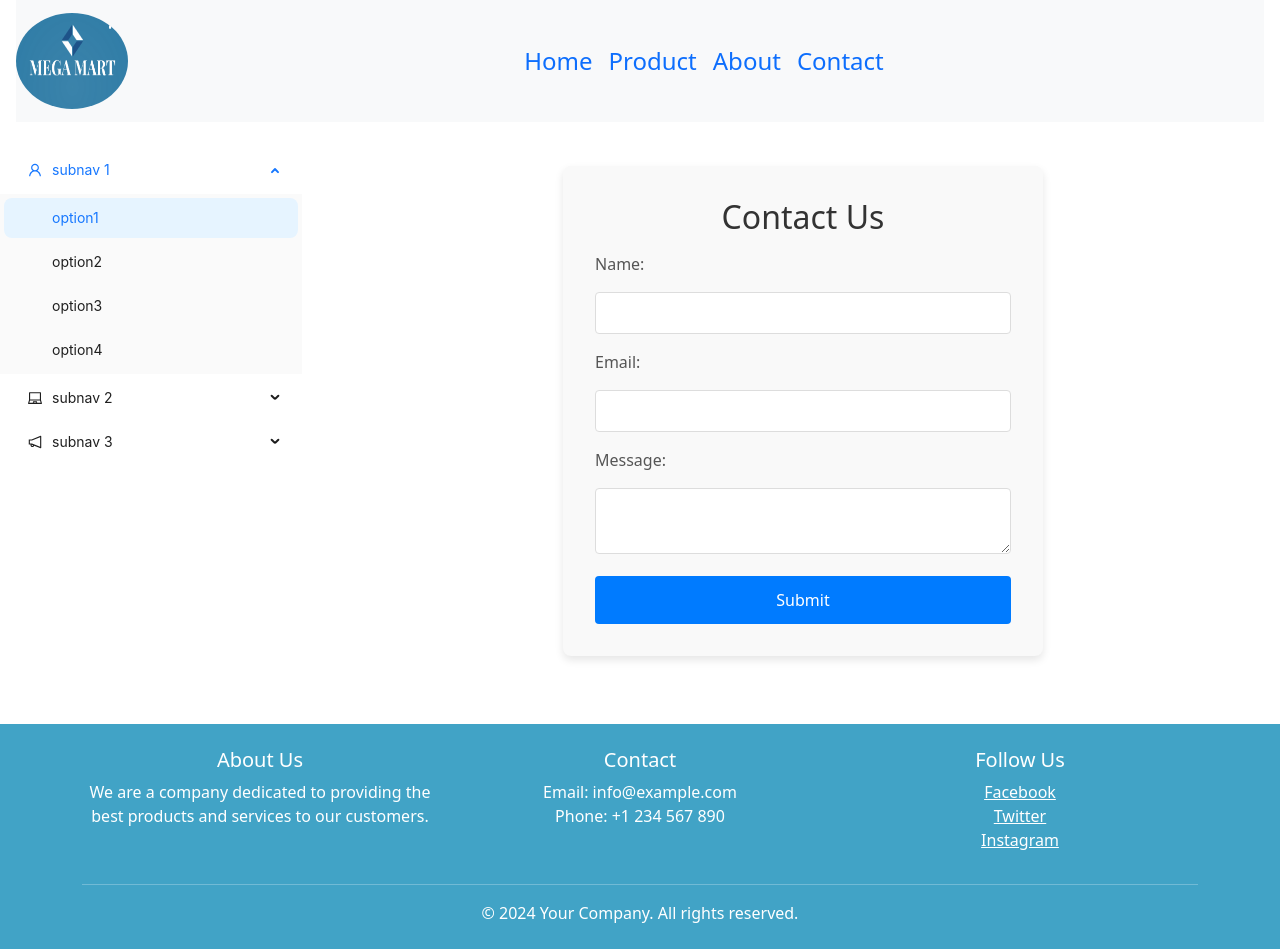
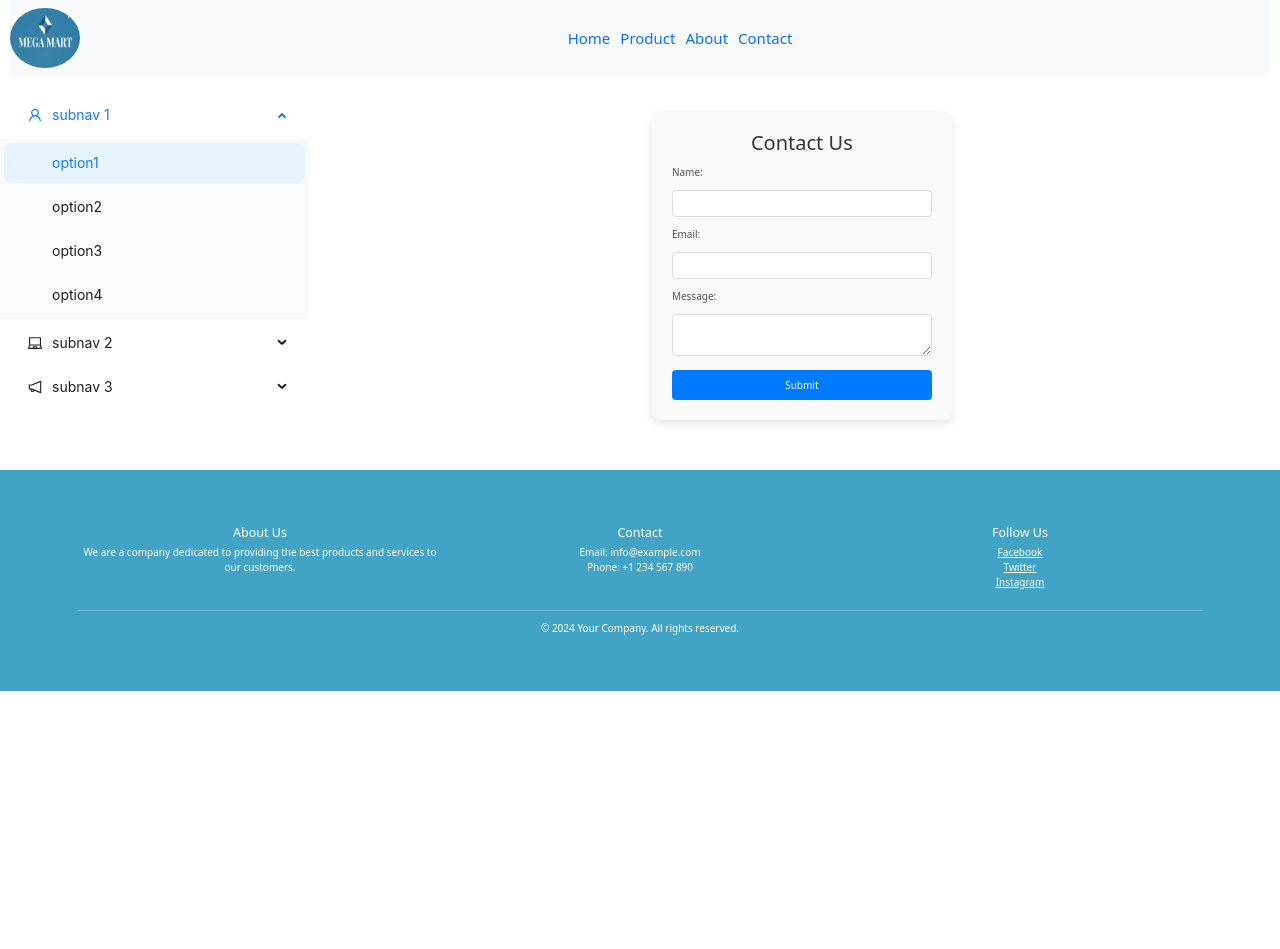
Before and after one commit to mihretue/MegaMart, a React (Create React App) app in the folder megamart/: page /contact in a window 1280 px wide. After the commit the page ends 800 px from the top, so only its background shows below. Built offline with nearby package versions, Linux system fonts and the light colour scheme.

Commit message:
making swiper data for the landing page

```diff
--- a/megamart/package.json
+++ b/megamart/package.json
@@ -21,6 +21,7 @@
     "react-scripts": "5.0.1",
     "styled-component": "^2.8.0",
     "styled-components": "^6.1.12",
+    "swiper": "^11.1.9",
     "web-vitals": "^2.1.4"
   },
   "scripts": {
--- a/megamart/src/App.js
+++ b/megamart/src/App.js
@@ -29,7 +29,9 @@ function App() {
             </div>
           </div>
           </main>
-          <Footer/>
+          <div className="position-relative">
+            <Footer className='position-absolute bottom-0' />
+          </div>
       </div>
     </BrowserRouter>
   );
--- a/megamart/src/component/Footer.jsx
+++ b/megamart/src/component/Footer.jsx
@@ -2,7 +2,7 @@ import React from 'react'
 
 export default function Footer() {
   return (
-    <footer className="text-white mt-5 p-4 text-center  " style={{bottom: '0',backgroundColor: '#41a3c6'}}>
+    <footer className="text-white mt-5 p-4 text-center bottom-0 " style={{bottom: '0',backgroundColor: '#41a3c6'}}>
       <div className="container">
         <div className="row">
           <div className="col-md-4">
--- /dev/null
+++ b/megamart/src/component/Homecomponet/ProductSlide.jsx
@@ -0,0 +1,67 @@
+import React from 'react'
+import { Swiper, SwiperSlide } from 'swiper/react';
+import Clothe from '../../image/clothe.jpg'
+import Furniture from '../../image/furniture.jpg'
+import HeadPhone from '../../image/headphone.jpg'
+import HeadPhonee from '../../image/headphone1.jpg'
+import { EffectCoverflow } from 'swiper/modules';
+import { Pagination } from 'swiper/modules';
+import { Navigation } from 'swiper/modules';
+import "../component.css"
+
+const Data = [
+    {photo : Clothe},
+    {photo: HeadPhone},
+    {photo:Furniture},
+    {photo:HeadPhonee},
+
+]
+export default function ProductSlide() {
+  return (
+    <div>
+      <Swiper
+      effect={'coverflow'}
+        grabCursor={true}
+        centeredSlides={true}
+        loop={true}
+        slidesPerView={'auto'}
+        coverflowEffect={{
+          rotate: 0,
+          stretch: 0,
+          depth: 100,
+          modifier: 2.5,
+        }}
+        pagination={{ el: '.swiper-pagination', clickable: true }}
+        navigation={{
+          nextEl: '.swiper-button-next',
+          prevEl: '.swiper-button-prev',
+          clickable: true,
+        }}
+        modules={[EffectCoverflow, Pagination, Navigation]}
+        className="swiper_container"
+      >
+          <SwiperSlide>
+            {
+              Data.map((item) => {
+                return (
+                  <div >
+                    <img src={item.photo} alt="Clothe" />
+                  </div>
+                  )
+                  })
+            }
+
+            <div className="slider-controler">
+              <div className="swiper-button-prev slider-arrow">
+                <ion-icon name="arrow-back-outline"></ion-icon>
+              </div>
+              <div className="swiper-button-next slider-arrow">
+                <ion-icon name="arrow-forward-outline"></ion-icon>
+              </div>
+            <div className="swiper-pagination"></div>
+        </div>
+          </SwiperSlide>
+      </Swiper>
+    </div>
+  )
+}
--- a/megamart/src/component/component.css
+++ b/megamart/src/component/component.css
@@ -1,3 +1,5 @@
+
+
 /* App.css */
 .trigger {
   padding: 0 14px;
--- a/megamart/src/index.css
+++ b/megamart/src/index.css
@@ -1,13 +1,184 @@
-body {
+*,
+*::before,
+*::after {
   margin: 0;
-  font-family: -apple-system, BlinkMacSystemFont, 'Segoe UI', 'Roboto', 'Oxygen',
-    'Ubuntu', 'Cantarell', 'Fira Sans', 'Droid Sans', 'Helvetica Neue',
-    sans-serif;
-  -webkit-font-smoothing: antialiased;
-  -moz-osx-font-smoothing: grayscale;
+  padding: 0;
+  box-sizing: border-box;
+  list-style-type: none;
 }
 
-code {
-  font-family: source-code-pro, Menlo, Monaco, Consolas, 'Courier New',
-    monospace;
+:root {
+  --primary: #6a59ff;
+  --white: #ffffff;
+  --bg: #f5f5f5;
 }
+
+html {
+  font-size: 62.5%;
+  scroll-behavior: smooth;
+}
+
+@media (min-width: 1440px) {
+  html {
+    zoom: 1.5;
+  }
+}
+
+@media (min-width: 2560px) {
+  html {
+    zoom: 1.7;
+  }
+}
+
+@media (min-width: 3860px) {
+  html {
+    zoom: 2.5;
+  }
+}
+
+::-webkit-scrollbar {
+  width: 1.3rem;
+}
+
+::-webkit-scrollbar-thumb {
+  border-radius: 1rem;
+  background: #797979;
+  transition: all 0.5s ease-in-out;
+}
+
+::-webkit-scrollbar-thumb:hover {
+  background: #222224;
+}
+
+::-webkit-scrollbar-track {
+  background: #f9f9f9;
+}
+
+body {
+  font-size: 1.6rem;
+  background: var(--bg);
+}
+
+.container {
+  max-width: 124rem;
+  padding: 4rem 1rem;
+  margin: 0 auto;
+}
+
+.heading {
+  padding: 1rem 0;
+  font-size: 3.5rem;
+  text-align: center;
+}
+
+.swiper_container {
+  height: 52rem;
+  padding: 2rem 0;
+  position: relative;
+}
+
+.swiper-slide {
+  width: 37rem;
+  height: 42rem;
+  position: relative;
+}
+
+@media (max-width: 500px) {
+  .swiper_container {
+    height: 47rem;
+  }
+  .swiper-slide {
+    width: 28rem !important;
+    height: 36rem !important;
+  }
+  .swiper-slide img {
+    width: 28rem !important;
+    height: 36rem !important;
+  }
+}
+
+.swiper-slide img {
+  width: 37rem;
+  height: 42rem;
+  border-radius: 2rem;
+  object-fit: cover;
+}
+
+.swiper-slide-shadow-left,
+.swiper-slide-shadow-right {
+  display: none;
+}
+
+.slider-controler {
+  position: relative;
+  bottom: 2rem;
+  display: flex;
+  align-items: center;
+  justify-content: center;
+}
+
+.slider-controler .swiper-button-next {
+  left: 58% !important;
+  transform: translateX(-58%) !important;
+}
+
+@media (max-width: 990px) {
+  .slider-controler .swiper-button-next {
+    left: 70% !important;
+    transform: translateX(-70%) !important;
+  }
+}
+
+@media (max-width: 450px) {
+  .slider-controler .swiper-button-next {
+    left: 80% !important;
+    transform: translateX(-80%) !important;
+  }
+}
+
+@media (max-width: 990px) {
+  .slider-controler .swiper-button-prev {
+    left: 30% !important;
+    transform: translateX(-30%) !important;
+  }
+}
+
+@media (max-width: 450px) {
+  .slider-controler .swiper-button-prev {
+    left: 20% !important;
+    transform: translateX(-20%) !important;
+  }
+}
+
+.slider-controler .slider-arrow {
+  background: var(--white);
+  width: 3.5rem;
+  height: 3.5rem;
+  border-radius: 50%;
+  left: 42%;
+  transform: translateX(-42%);
+  filter: drop-shadow(0px 8px 24px rgba(18, 28, 53, 0.1));
+}
+
+.slider-controler .slider-arrow ion-icon {
+  font-size: 2rem;
+  color: #222224;
+}
+
+.slider-controler .slider-arrow::after {
+  content: '';
+}
+
+.swiper-pagination {
+  position: relative;
+  width: 15rem !important;
+  bottom: 1rem;
+}
+
+.swiper-pagination .swiper-pagination-bullet {
+  filter: drop-shadow(0px 8px 24px rgba(18, 28, 53, 0.1));
+}
+
+.swiper-pagination .swiper-pagination-bullet-active {
+  background: var(--primary);
+}
--- a/megamart/src/page/HomePage.jsx
+++ b/megamart/src/page/HomePage.jsx
@@ -1,13 +1,15 @@
 import React from 'react'
-import SearchWithAutocomplete from '../component/Home componet/SearchWithAutocomplete'
+import ProductSlide from '../component/Homecomponet/ProductSlide'
+import SearchWithAutocomplete from '../component/Homecomponet/SearchWithAutocomplete'
 import FeaturedProducts from '../component/FeaturedProducts'
-import Category from '../component/Home componet/Category'
+import Category from '../component/Homecomponet/Category'
 export default function HomePage() {
   return (
     <div >
       <SearchWithAutocomplete/>
       <Category/>
       <FeaturedProducts/>
+      <ProductSlide/>
     </div>
   )
 }
```
Also changed, not shown: megamart/src/component/Home componet/ProductSlide.jsx (deleted, +0 -19 lines), megamart/src/component/Homecomponet/Category.jsx (renamed from megamart/src/component/Home componet/Category.jsx), megamart/src/component/Homecomponet/SearchWithAutocomplete.jsx (renamed from megamart/src/component/Home componet/SearchWithAutocomplete.jsx), 1 other file (tests, documents, lock files or other folders).
